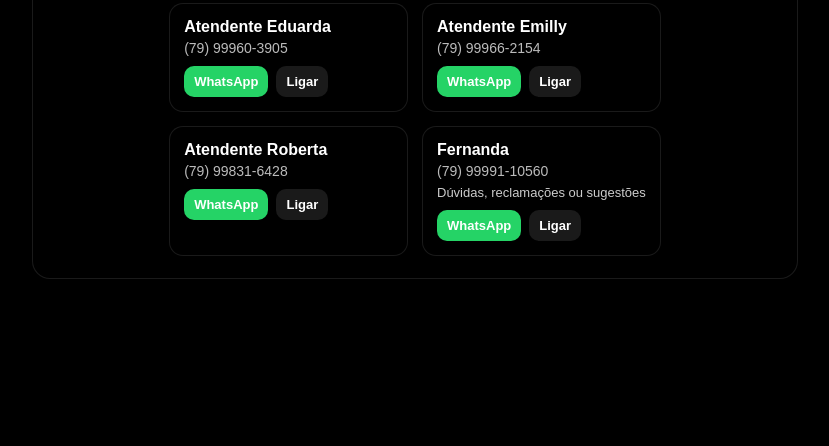
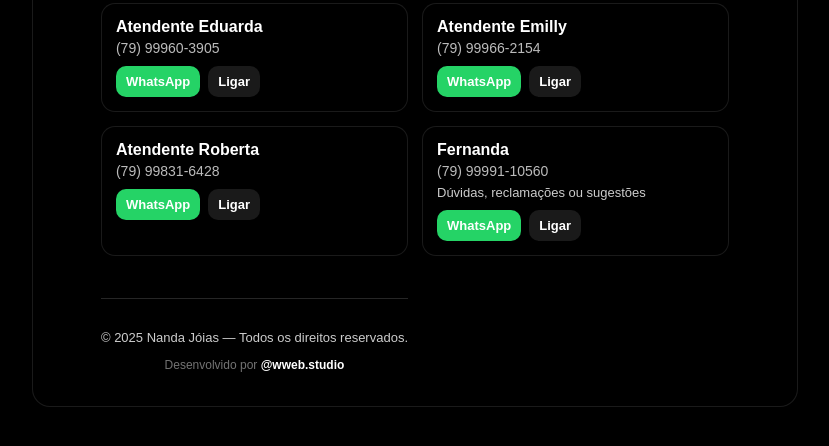
Before and after one commit to wandermnzz/NandaJoias, a plain HTML site: page index.html in a window 1280 px wide. Shown: the part 210-656 px from the top of the page, without its empty margins (225-1054 px from the left). Drawn offline with Linux system fonts and the light colour scheme.

Commit message:
Update index.html

```diff
--- a/index.html
+++ b/index.html
@@ -120,6 +120,30 @@
         grid-template-columns: 1fr;
       }
     }
+    .footer {
+  text-align: center;
+  margin-top: 28px;
+  padding-top: 18px;
+  border-top: 1px solid rgba(255,255,255,0.15);
+  color: #ccc;
+  font-size: 13px;
+}
+
+.footer .credit {
+  margin-top: 6px;
+  font-size: 12px;
+  color: rgba(255,255,255,0.45);
+}
+
+.footer .insta-link {
+  color: #fff;
+  text-decoration: none;
+  font-weight: 600;
+}
+
+.footer .insta-link:hover {
+  opacity: 0.7;
+}
   </style>
 </head>
 
@@ -173,7 +197,17 @@
           <a class="btn btn-call" href="tel:+5579999110560">Ligar</a>
         </div>
       </div>
-
+<footer class="footer">
+  <p>© 2025 Nanda Jóias — Todos os direitos reservados.</p>
+  <p class="credit">
+    Desenvolvido por
+    <a href="https://www.instagram.com/wweb.studio?igsh=OWhsc3VrbXF5Y3dh"
+       target="_blank"
+       class="insta-link">
+       @wweb.studio
+    </a>
+  </p>
+</footer>
     </section>
   </main>
 
```
